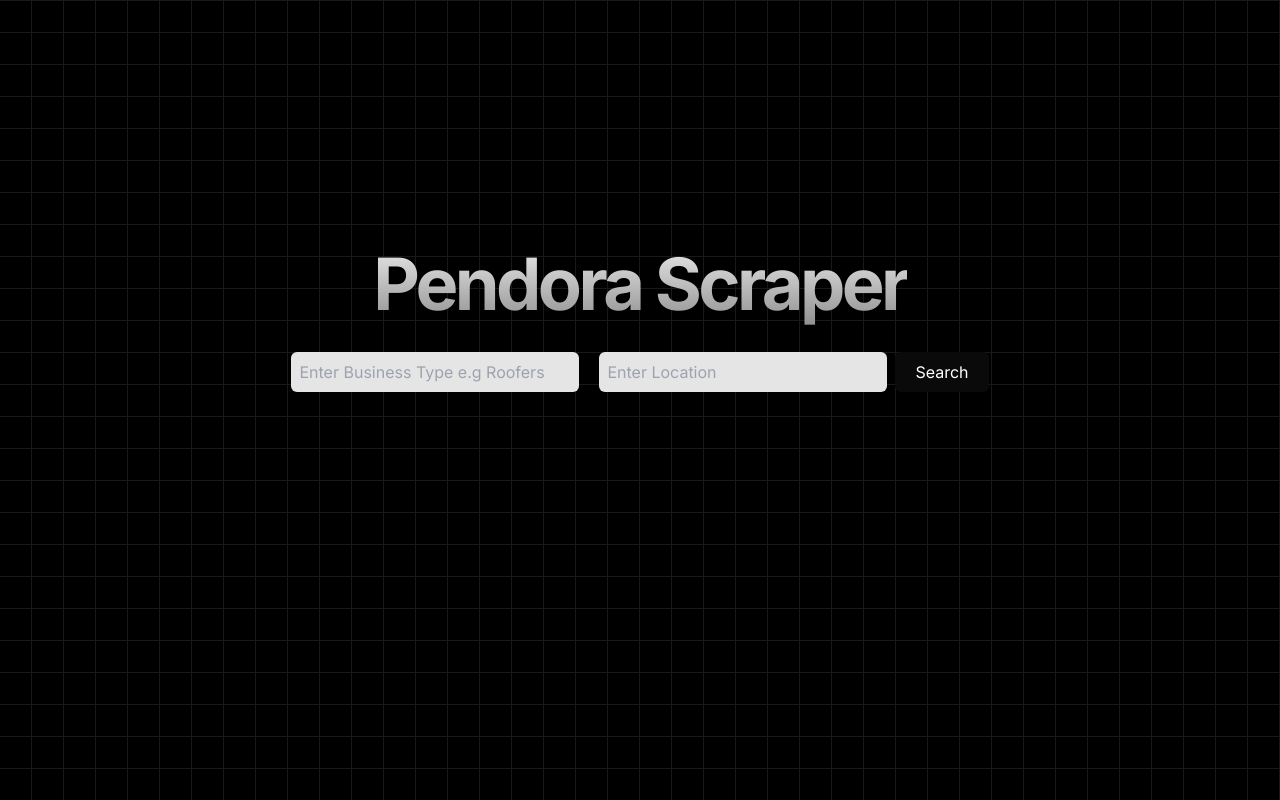
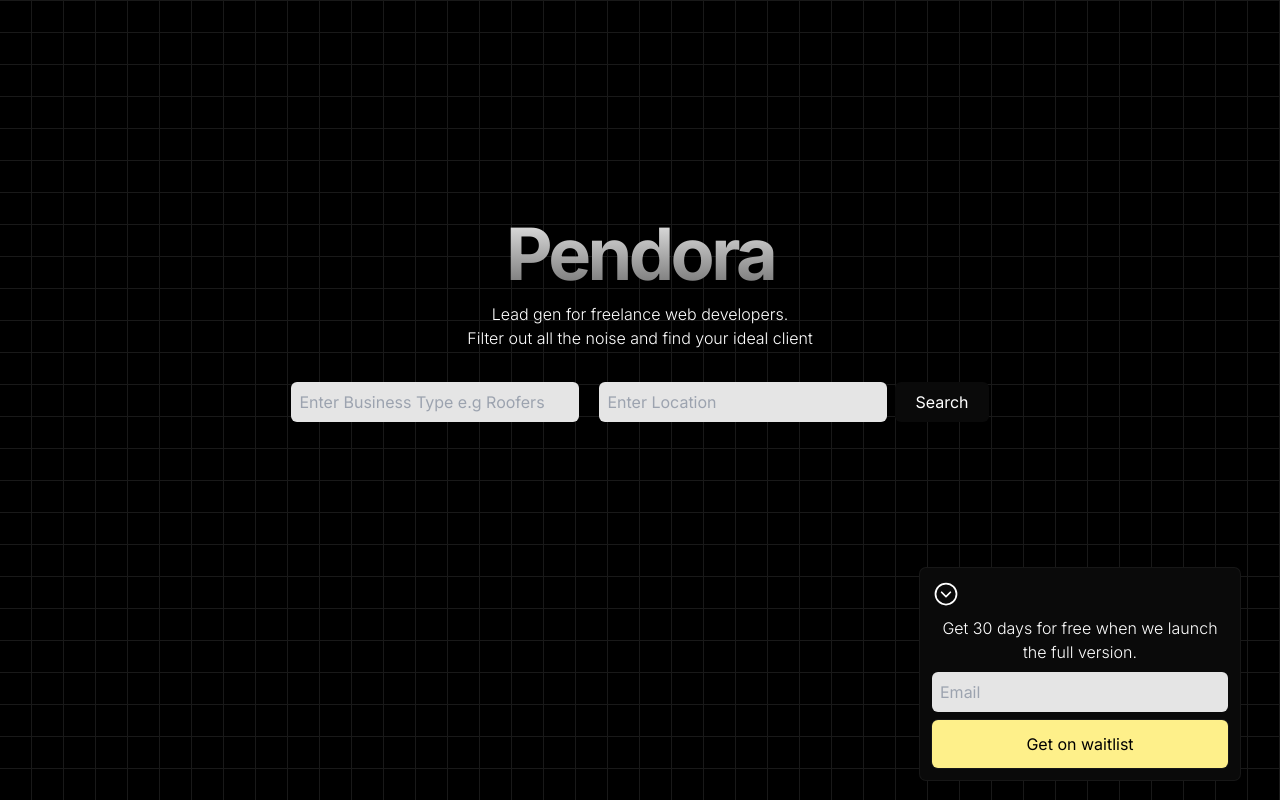
Before and after one commit to themuffineman/gmb-scraper, a Next.js app in the folder scraper/: page / in a window 1280 px wide. Built offline with nearby package versions, Linux system fonts and the light colour scheme.

Commit message:
Added waitlist

```diff
--- a/scraper/app/layout.tsx
+++ b/scraper/app/layout.tsx
@@ -5,8 +5,8 @@ import "./globals.css";
 const inter = Inter({ subsets: ["latin"] });
 
 export const metadata: Metadata = {
-  title: "Leads Scraper",
-  description: "Generated by create next app",
+  title: "Pendora Demo",
+  description: "Lead gen for web developers",
 };
 
 export default function RootLayout({
--- a/scraper/app/page.tsx
+++ b/scraper/app/page.tsx
@@ -27,6 +27,7 @@ export default function Home() {
   const [location, setLocation] = useState<string | undefined>()
   const [loadMore, setLoadMore]= useState<boolean>(false)
   const [wsId, setWsId] = useState<string>('')
+  const [isWaitlistHidden, setWaitlistHidden] = useState<boolean>(false)
 
   async function fetchLeads(){
     try {
@@ -94,11 +95,14 @@ export default function Home() {
 
   return (
     <main className="min-h-screen w-full flex flex-col items-center justify-center p-40 pt-5 bg-grid-neutral-100/[0.1] bg-black text-white">
-      <h1 className="text-3xl sm:text-7xl tracking-tighter font-bold relative z-20 bg-clip-text text-transparent bg-gradient-to-b from-neutral-200 to-neutral-500 pb-8">
-        Pendora Scraper
-      </h1>
+      <div className="flex flex-col gap-3 items-center  pb-8">
+        <h1 className="text-3xl sm:text-7xl tracking-tighter font-bold relative z-20 bg-clip-text text-transparent bg-gradient-to-b from-neutral-200 to-neutral-500">
+          Pendora
+        </h1>
+        <span className="text-base text-white font-light text-center">Lead gen for freelance web developers. <br/>Filter out all the noise and find your ideal client</span>
+      </div>
       <section className="flex gap-2">
-        <form className="w-max h-max flex gap-2" onSubmit={ (e)=> {
+        <form className="w-full h-max flex gap-2" onSubmit={ (e)=> {
           e.preventDefault()
           setPagesCount(0)
           fetchLeads()
@@ -128,6 +132,14 @@ export default function Home() {
         </p>
         <button onClick={ ()=> cancelRequest() } className=" rounded-md p-3 bg-neutral-950 ring-1 ring-neutral-900 hover:scale-[1px] transition hover:bg-red-600 text-white ">Cancel</button>
       </section>
+      <form action="https://submit-form.com/vm5aKio40" className={`fixed ${isWaitlistHidden ? '-bottom-40 -right-2' : 'bottom-5 right-10'} transition-all duration-300 flex flex-col gap-2 items-center  w-[20rem] rounded-md bg-neutral-950 p-3 ring-1 ring-neutral-900 hover:scale-[1px] hover:scale`}>
+        <div className="w-full flex items-center justify-start ">
+          <svg xmlns="http://www.w3.org/2000/svg" width="28" className="cursor-pointer hover:bg-neutral-800 rounded-full" onClick={()=> {setWaitlistHidden(prev => !prev)}} height="28" fill="#FFFFFF" viewBox="0 0 256 256"><path d="M128,24A104,104,0,1,0,232,128,104.11,104.11,0,0,0,128,24Zm0,192a88,88,0,1,1,88-88A88.1,88.1,0,0,1,128,216Zm45.66-109.66a8,8,0,0,1,0,11.32l-40,40a8,8,0,0,1-11.32,0l-40-40a8,8,0,0,1,11.32-11.32L128,140.69l34.34-34.35A8,8,0,0,1,173.66,106.34Z"></path></svg>
+        </div>
+        <div className="text-base font-light text-white text-center">Get 30 days for free when we launch the full version.</div>
+        <input className="w-full h-10 outline-none focus:outline-none rounded-md p-2 bg-neutral-200 text-black" type="email" id="email" name="email" placeholder="Email" required={true} />
+        <button type="submit" className="w-full rounded-md p-3 bg-yellow-200 ring-1 ring-neutral-900 hover:scale-[1px] transition hover:bg-yellow-300 hover:scale text-black">Get on waitlist</button>
+      </form>
     </main>
   );
 }
```
